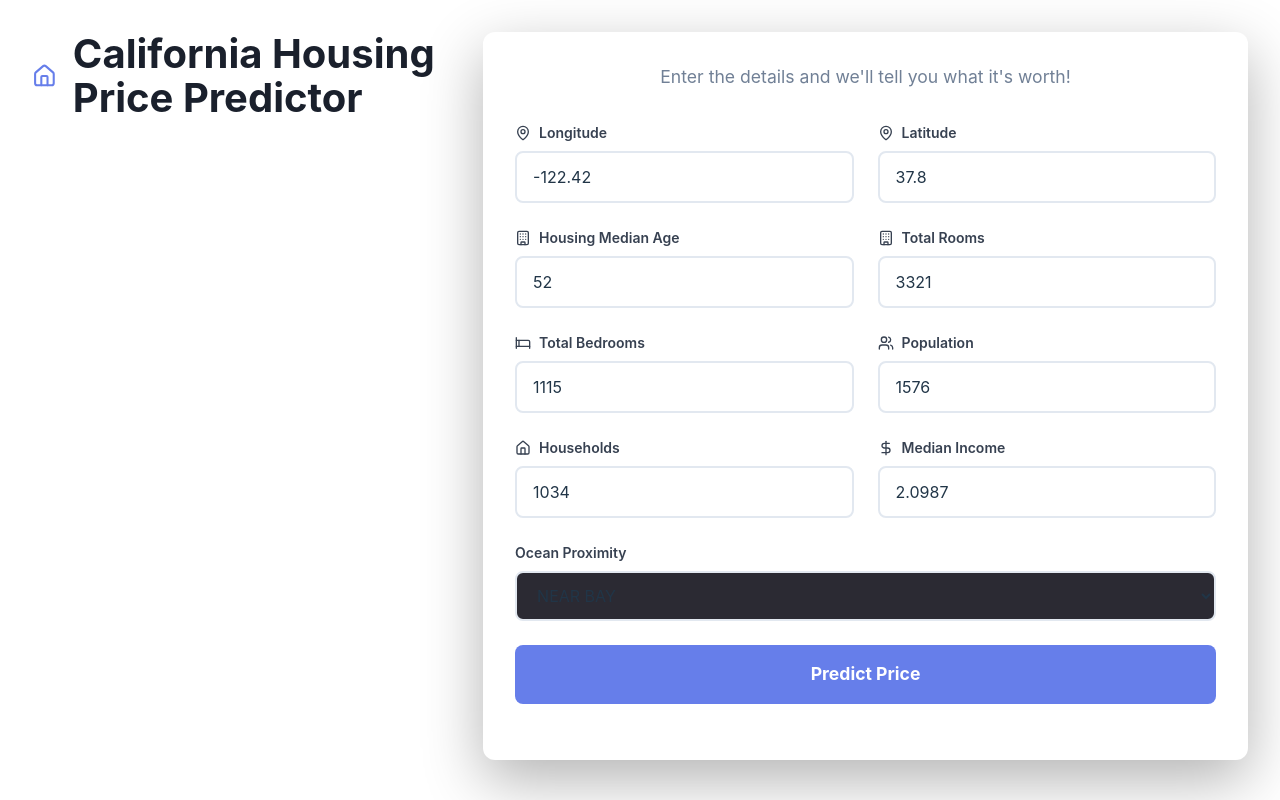
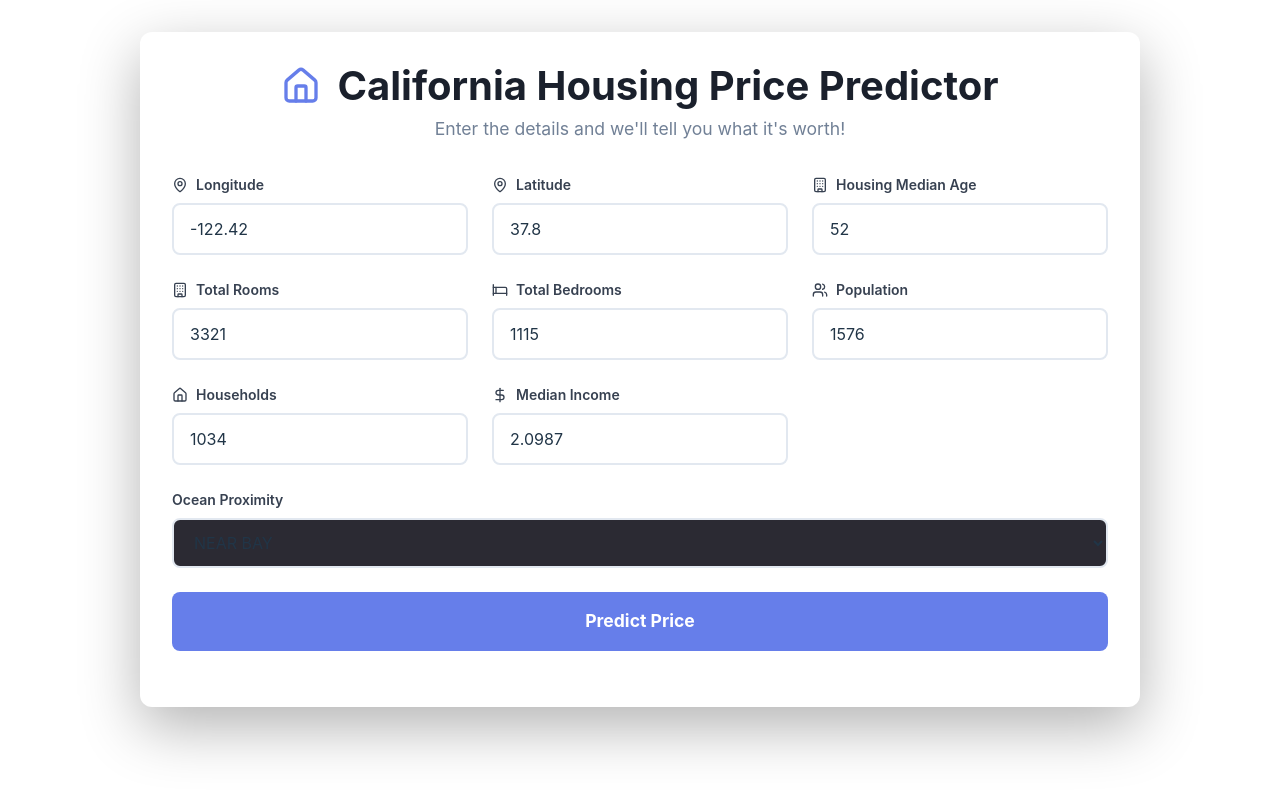
Before and after one commit to suborno251/California-Housing-Price-Prediction---Vite, a React (Vite) app: page / in a window 1280 px wide. Built offline with nearby package versions, Linux system fonts and the light colour scheme.

Commit message:
Updated Header Visibility

```diff
--- a/src/App.jsx
+++ b/src/App.jsx
@@ -83,14 +83,14 @@ export default function HousingPredictor() {
         <div style={styles.container}></div>
       </div> */}
       <div style={styles.container}>
-        <h1 style={styles.title}>
+
+        <div style={styles.wrapper}>
+          <div style={styles.card}>
+            <div style={styles.header}>
+              <h1 style={styles.title}>
                 <Home size={40} style={styles.icon} />
                 California Housing Price Predictor
               </h1>
-        <div style={styles.wrapper}>
-          <div style={styles.card}>
-            <div style={styles.header}>
-
               <p style={styles.subtitle}>Enter the details and we'll tell you what it's worth!</p>
             </div>
 
```
